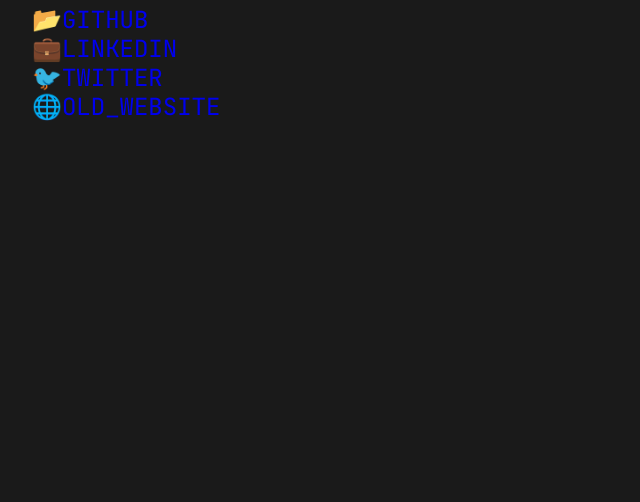
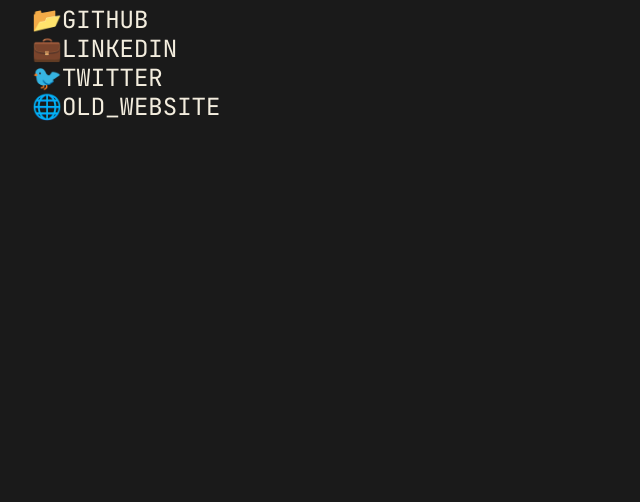
Before and after one commit to YoavTC/website-2.0, a plain HTML site: page index.html in a window 1280 px wide. Shown: the part 298-800 px from the top of the page, without its empty margins (0-640 px from the left). Drawn offline with Linux system fonts and the light colour scheme.

Commit message:
Fixed .linkOption CSS condition cases

```diff
--- a/styles.css
+++ b/styles.css
@@ -55,14 +55,14 @@ h2, h1 {
 }
 
 /* Links */
-.linkOption, .linkOption a:visited {
+.linkOption a, .linkOption a:visited {
     text-transform: uppercase;
     background-color: var(--background);
     color: var(--white);
     user-select: none;
 }
 
-.linkOption:hover, .linkOption a:visited:hover{
+.linkOption a:hover, .linkOption a:visited:hover{
     background-color: var(--blue)
 }
 
@@ -70,7 +70,7 @@ h2, h1 {
     content: "▸";
 }
 
-a, a:visited, a:hover, a:visited:hover {
+a, a:visited, a:hover, a:visited:hover, a:visited {
     text-decoration: none;
     font-weight: normal;
 }
```
